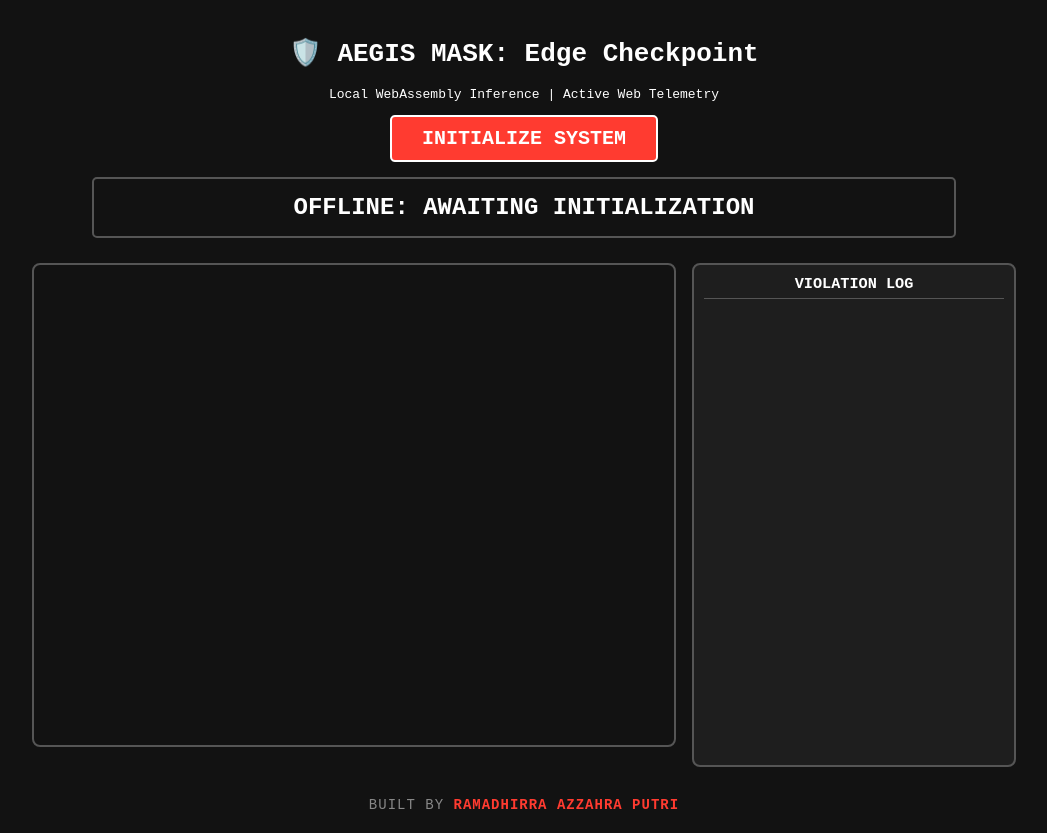
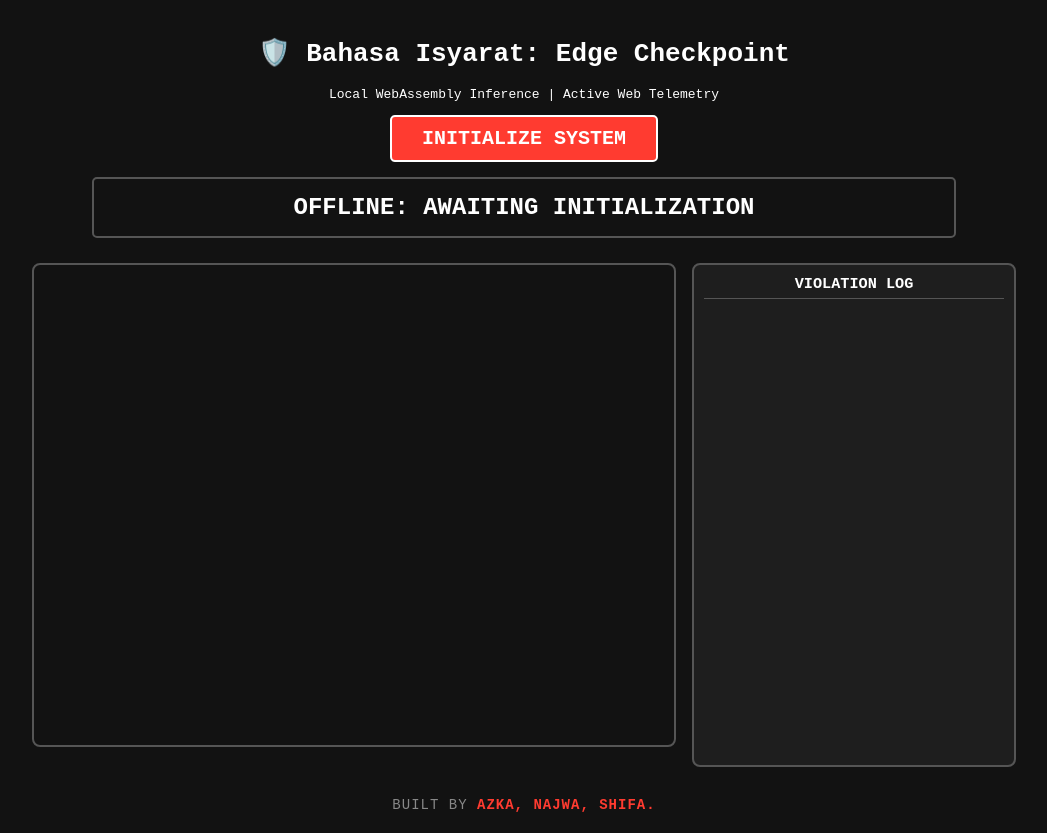
Before and after one commit to asembangett2020-wq/pendeteksi-bahasa-isyarat, a plain HTML site: page index.html in a window 1280 px wide. Shown: the whole page, without its empty margins (116-1163 px from the left). Drawn offline with Linux system fonts and the light colour scheme.

Commit message:
Update index.html

```diff
--- a/index.html
+++ b/index.html
@@ -138,7 +138,7 @@
 </head>
 <body>
 
-    <h1>🛡️ AEGIS MASK: Edge Checkpoint</h1>
+    <h1>🛡️ Bahasa Isyarat: Edge Checkpoint</h1>
     <p>Local WebAssembly Inference | Active Web Telemetry</p>
 
     <button id="btn-init" class="btn-init">INITIALIZE SYSTEM</button>
@@ -160,7 +160,7 @@
     <canvas id="processor" width="640" height="640" style="display:none;"></canvas>
 
     <!-- The Signature -->
-    <div class="engineer-signature">Built by <span>Ramadhirra Azzahra Putri</span></div>
+    <div class="engineer-signature">Built by <span>Azka, Najwa, Shifa.</span></div>
 
     <script src="app.js"></script>
 </body>
```
